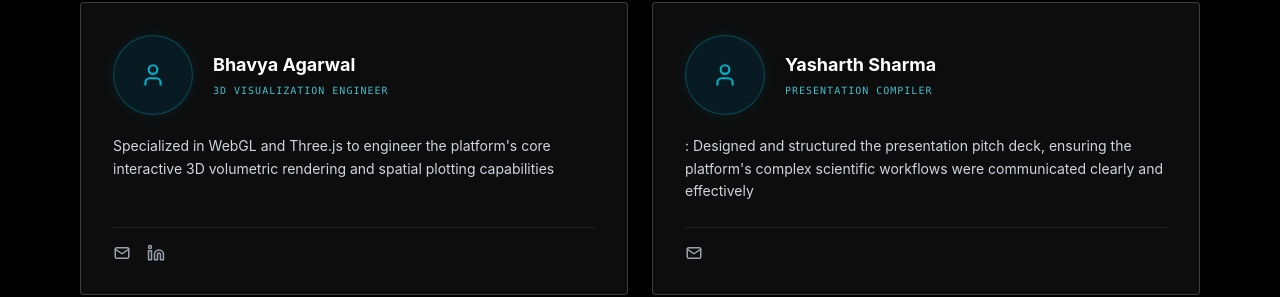
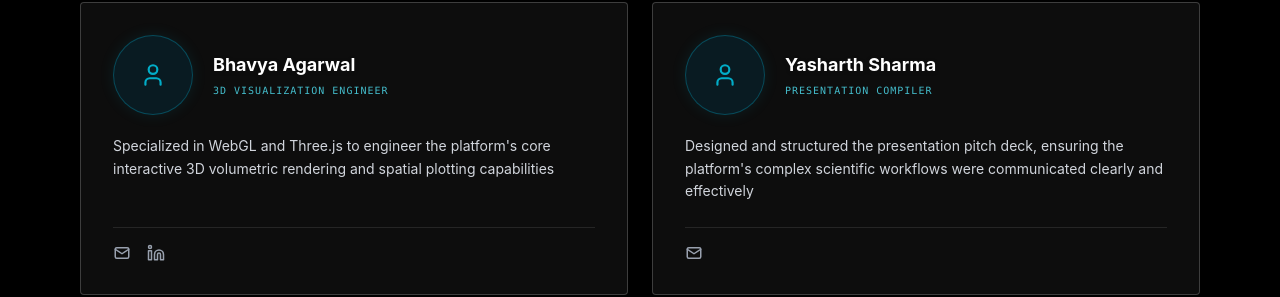
Before and after one commit to adityaksx/solvxx, a React (Vite) app: page / in a window 1280 px wide. Shown: the part 4877-5174 px from the top of the page. Built offline with nearby package versions, Linux system fonts and the light colour scheme.

Commit message:
fix format error

```diff
--- a/src/App.tsx
+++ b/src/App.tsx
@@ -324,7 +324,7 @@ const AboutTeam: React.FC = () => {
     { name: "Pratham Shahpura", role: " Team Lead & Presenter", desc: "Team Leader overseeing project strategy, pitching the core vision, and driving the overall presentation of the platform's scientific impact", photo: "", github: "", email: "Pratham.mitblr2026@learner.manipal.edu", linkedin: "", instagram: "" },
     { name: "Swarna Prajapati", role: "Lead Frontend Developer", desc: "Lead Frontend Developer who architected and built the entire React and Tailwind-based glassmorphic user interface and responsive design", photo: "", github: "", email: "swarna2.mitblr2026@learner.manipal.edu", linkedin: "", instagram: "" },
     { name: "Bhavya Agarwal", role: "3D Visualization Engineer", desc: "Specialized in WebGL and Three.js to engineer the platform's core interactive 3D volumetric rendering and spatial plotting capabilities", photo: "", github: "", email: "Bhavya3.mitblr2026@learner.manipal.edu", linkedin: "https://www.linkedin.com/in/bhavya-aggarwal-39047743b", instagram: "" },
-    { name: "Yasharth Sharma", role: "Presentation Compiler", desc: ": Designed and structured the presentation pitch deck, ensuring the platform's complex scientific workflows were communicated clearly and effectively", photo: "", github: "", email: "yasharth.mitblr2026@learner.manipal.edu", linkedin: "", instagram: "" }
+    { name: "Yasharth Sharma", role: "Presentation Compiler", desc: "Designed and structured the presentation pitch deck, ensuring the platform's complex scientific workflows were communicated clearly and effectively", photo: "", github: "", email: "yasharth.mitblr2026@learner.manipal.edu", linkedin: "", instagram: "" }
   ];
 
 
```
